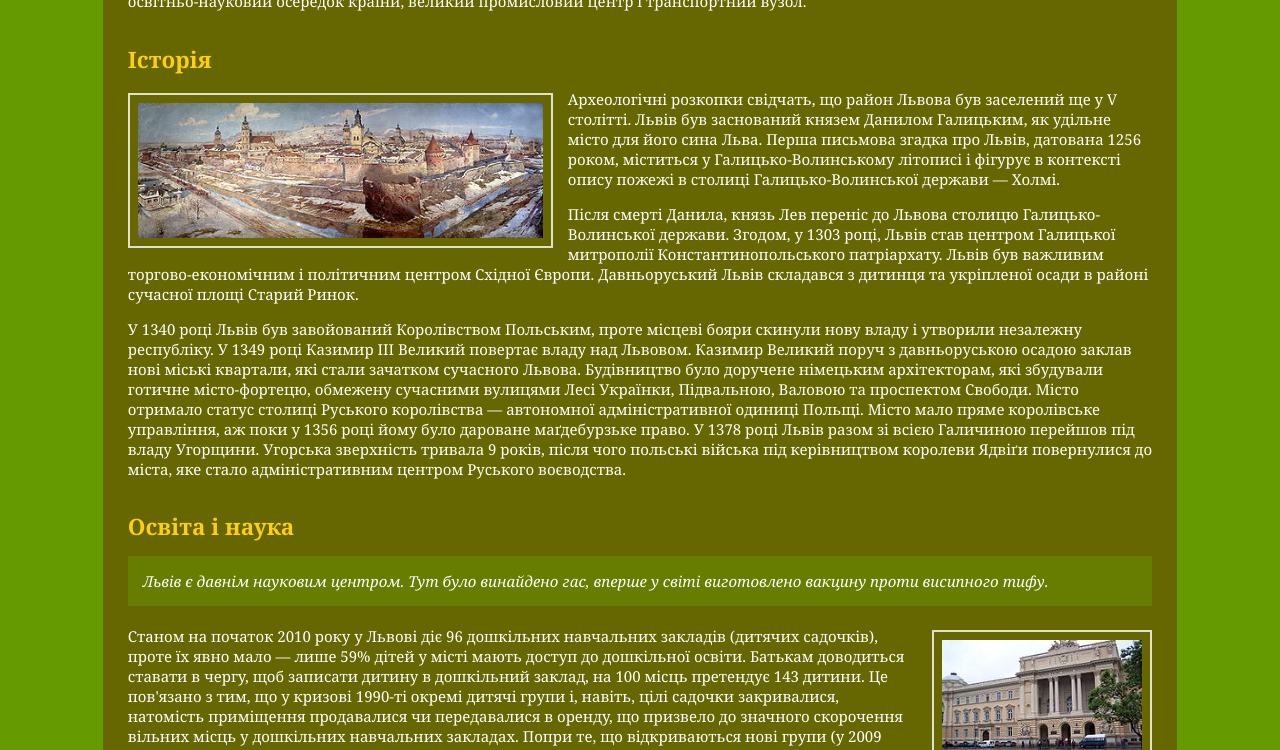
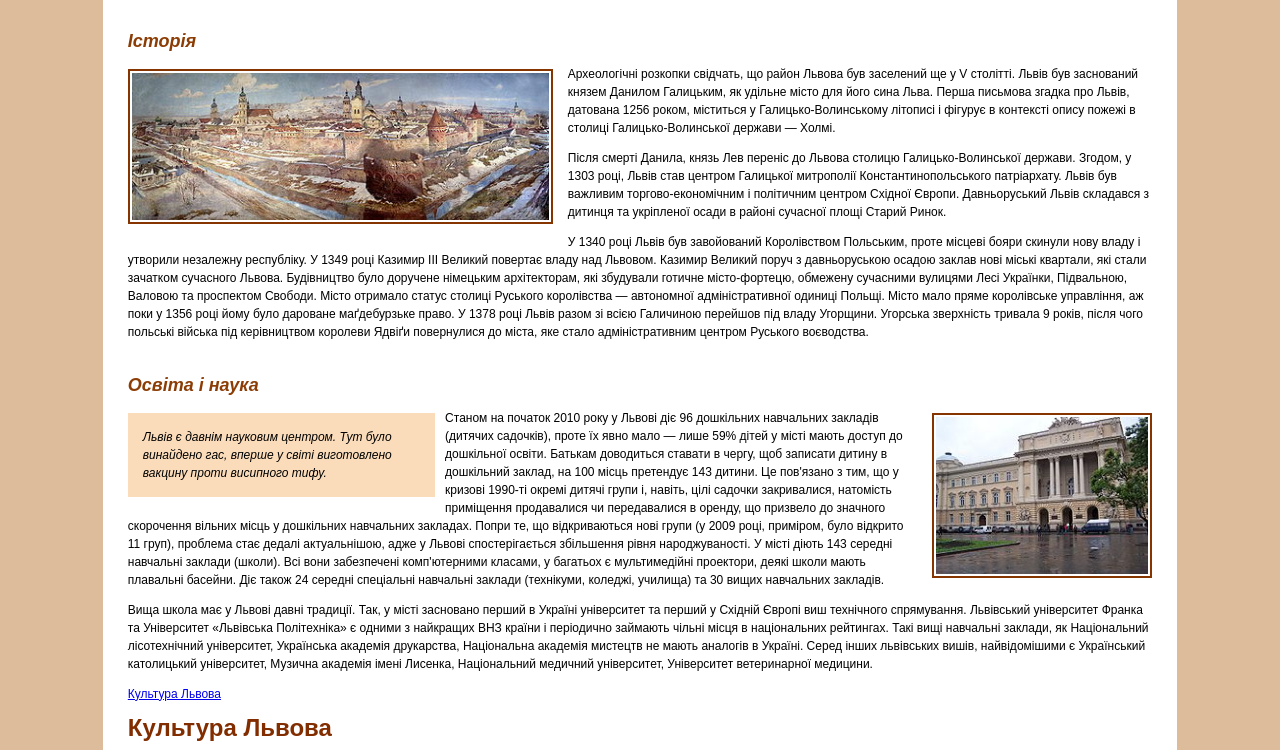
Before and after one commit to romua/L6_Preprocessors, a plain HTML site: page index.html in a window 1280 px wide. Shown: the part 102-852 px from the top of the page. Drawn offline with Linux system fonts and the light colour scheme.

Commit message:
First commit. Almost ready

```diff
--- a/index.html
+++ b/index.html
@@ -3,7 +3,7 @@
 <head>
   <meta charset="utf-8">
   <title>Epam Front End Lab. Preprocessors</title>
-  <link rel="stylesheet" type="text/css" href="css/style2.css">
+  <link rel="stylesheet" type="text/css" href="css/style1.css">
 </head>
 <body>
 <div id="content">
```
